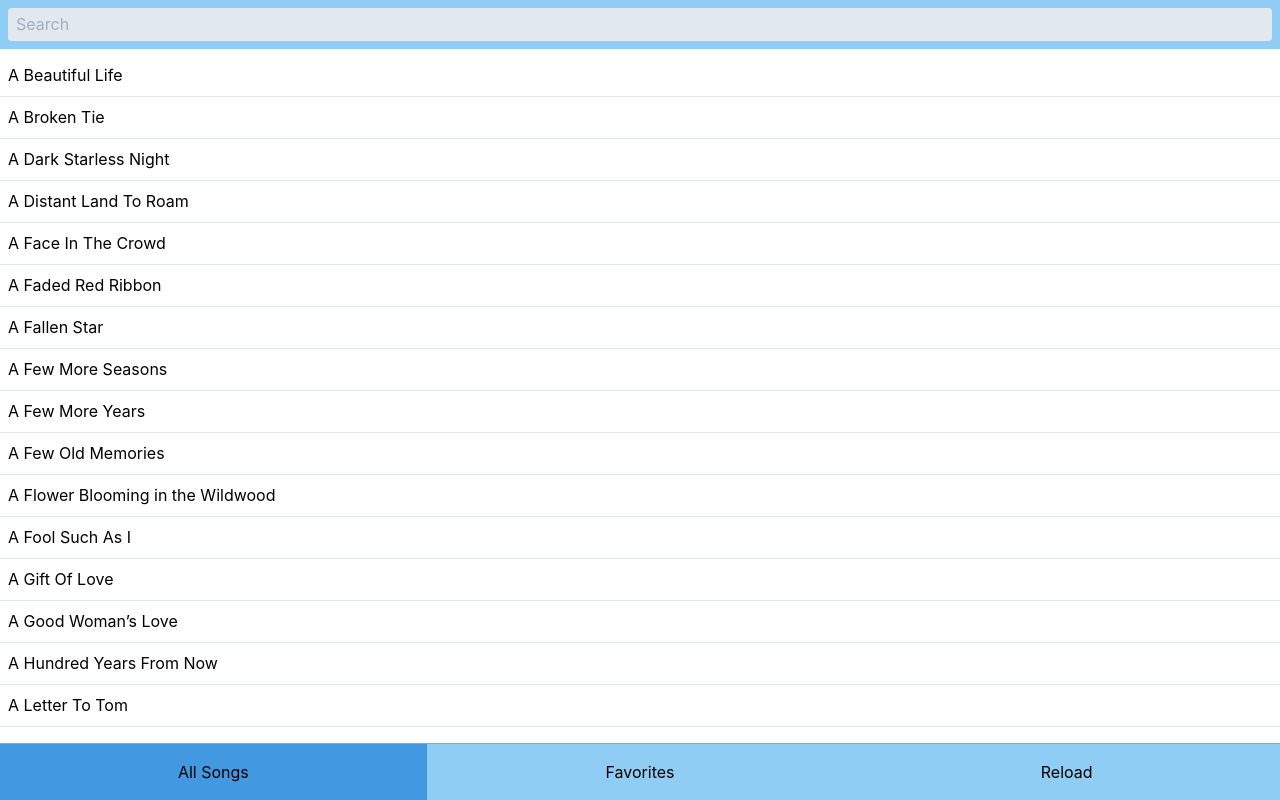
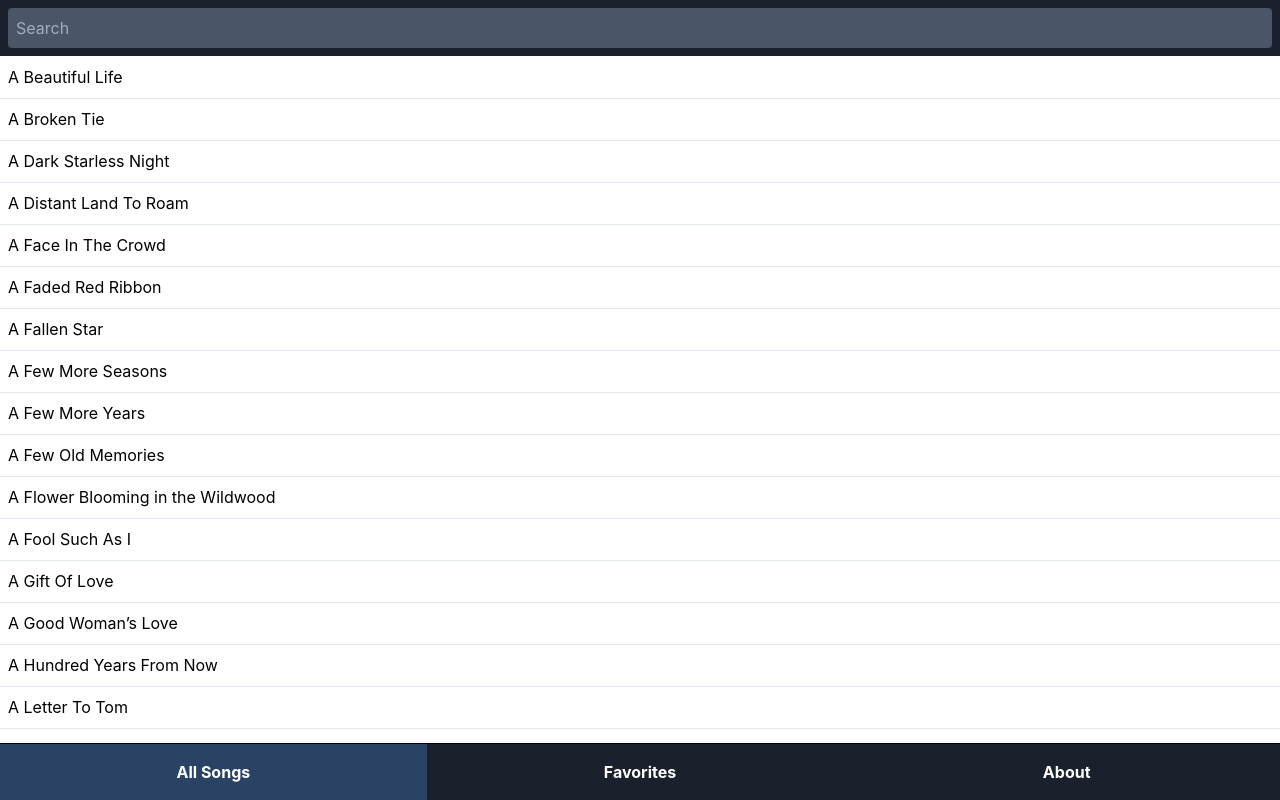
Before and after one commit to stereosteve/bluegrasslyrics.mobi, a React (Create React App) app: page / in a window 1280 px wide. Built offline with nearby package versions, Linux system fonts and the light colour scheme.

Commit message:
style tweaks

```diff
--- a/src/App.js
+++ b/src/App.js
@@ -13,7 +13,6 @@ function SongList({ location, stars }) {
   const urlParams = new URLSearchParams(location.search)
 
   const [q, setQ] = useState(urlParams.get('q') || '')
-  const starFilter = urlParams.get('stars') === '1'
   const listRef = React.createRef()
 
   let songs = allSongs
@@ -21,24 +20,10 @@ function SongList({ location, stars }) {
   if (filterQ) {
     songs = songs.filter(s => s.title.toLowerCase().indexOf(filterQ) > -1)
   }
-  if (starFilter) {
-    songs = songs.filter(s => stars[s.slug])
-  }
-
-  const toggleStarFilter = () => {
-    const p = starFilter ? '/' : '/?stars=1'
-    setQ('')
-    navigate(p, { replace: true })
-  }
 
   useEffect(() => {
     listRef.current && listRef.current.scrollTo(0)
   }, [listRef, location])
-
-  const showAllSongs = () => {
-    setQ('')
-    navigate('/', { replace: true })
-  }
 
   const updateQ = e => {
     setQ(e.target.value)
@@ -47,45 +32,46 @@ function SongList({ location, stars }) {
 
   return (
     <div className="">
-      {starFilter ? (
-        <h1 className="p-3 text-xl font-bold border-b">Favorites</h1>
-      ) : (
-        <div className="fixed top-0 left-0 w-full z-1 p-2 bg-blue-300">
+      <div className="fixed top-0 left-0 w-full z-1 p-2 bg-gray-900">
         <input
-            className="w-full rounded p-2 py-1 bg-gray-300 rounded focus:bg-white border-b"
+          className="w-full rounded p-2 bg-gray-700 rounded text-white"
           type="text"
           placeholder="Search"
           value={q}
           onChange={updateQ}
         />
       </div>
-      )}
 
-      <div className="fixed w-full" style={{ bottom: 60, top: 55 }}>
-        <Listy songs={songs} stars={stars} ref={listRef} />
+      <div className="fixed w-full" style={{ bottom: 60, top: 57 }}>
+        <FancyList songs={songs} stars={stars} ref={listRef} />
       </div>
-      <div className="fixed bottom-0 left-0 w-full z-1 flex bg-blue-300 border-t border-blue-400">
-        <TabItem
-          name="All Songs"
-          onClick={showAllSongs}
-          isActive={!starFilter}
-        />
-        <TabItem
-          name="Favorites"
-          onClick={toggleStarFilter}
-          isActive={starFilter}
-        />
-        <TabItem name="Reload" onClick={() => window.location.reload()} />
-      </div>
+
+      <TabBar active="songs" />
     </div>
   )
 }
 
-const Listy = React.forwardRef(({ songs, stars }, ref) => {
-  const Row = ({ index, style }) => {
-    const song = songs[index]
-    const isStarred = stars[song.slug]
+const Favorites = ({ stars }) => {
+  const songs = allSongs.filter(s => stars[s.slug])
+
   return (
+    <div>
+      <h1 className="text-3xl font-bold p-2">Favorites</h1>
+      <div>
+        {songs.map(song => (
+          <SongListItem
+            key={song.slug}
+            song={song}
+            isStarred={stars[song.slug]}
+          />
+        ))}
+      </div>
+      <TabBar active="stars" />
+    </div>
+  )
+}
+
+const SongListItem = ({ song, isStarred, style = {} }) => (
   <div className="p-2 flex border-b" style={style}>
     <Link to={`/song/${song.slug}`} className="flex-grow truncate">
       {song.title}
@@ -97,12 +83,19 @@ const Listy = React.forwardRef(({ songs, stars }, ref) => {
     )}
   </div>
 )
+
+const FancyList = React.forwardRef(({ songs, stars }, ref) => {
+  const Row = ({ index, style }) => {
+    const song = songs[index]
+    const isStarred = stars[song.slug]
+    return <SongListItem song={song} isStarred={isStarred} style={style} />
   }
 
   return (
     <AutoSizer>
       {({ width, height }) => (
         <List
+          overscanCount={4}
           ref={ref}
           itemCount={songs.length}
           itemSize={42}
@@ -118,9 +111,33 @@ const Listy = React.forwardRef(({ songs, stars }, ref) => {
   )
 })
 
+const TabBar = ({ location, active }) => (
+  <div className="h-16">
+    <div className="fixed bottom-0 left-0 w-full z-1 flex bg-gray-900 border-t border-black">
+      <TabItem
+        name="All Songs"
+        onClick={() => navigate('/')}
+        isActive={active === 'songs'}
+      />
+      <TabItem
+        name="Favorites"
+        onClick={() => navigate('/stars')}
+        isActive={active === 'stars'}
+      />
+      <TabItem
+        name="About"
+        isActive={active === 'about'}
+        onClick={() => navigate('/about')}
+      />
+    </div>
+  </div>
+)
+
 const TabItem = ({ name, isActive, ...rest }) => (
   <button
-    className={`flex-1 p-4 text-center ${isActive ? 'bg-blue-500' : ''}`}
+    className={`flex-1 p-4 text-center text-white font-bold ${
+      isActive ? 'bg-blue-900' : ''
+    }`}
     {...rest}
   >
     {name}
@@ -135,21 +152,21 @@ function SongDetail({ slug, stars, toggleStar }) {
 
   return (
     <div className="bg-white">
-      <div className="flex p-2 bg-gray-200">
+      <div className="flex p-2 bg-gray-900 text-white justify-between">
         <button
           onClick={() => window.history.back()}
-          className="flex p-2 w-32 text-center bg-gray-100"
+          className="p-2 w-32 text-center bg-gray-800 rounded text-center"
         >
           Back
         </button>
         <button
           onClick={() => toggleStar(song)}
-          className={`flex ml-2 p-2 w-32 focus:outline-none ${
-            isStarred ? 'bg-green-300' : 'bg-gray-100'
+          className={`p-2 w-32 right rounded float-right text-center ${
+            isStarred ? 'bg-blue-700' : 'bg-gray-800'
           }`}
         >
           <Star on={isStarred} />
-          {isStarred ? 'Unstar' : 'Star'}
+          {isStarred ? 'Starred' : 'Star'}
         </button>
       </div>
 
@@ -164,6 +181,33 @@ function SongDetail({ slug, stars, toggleStar }) {
   )
 }
 
+const About = () => (
+  <div className="p-4 pb-64">
+    <h1 className="my-2 text-xl font-bold">Bluegrass Lyrics Mobile</h1>
+    <p className="my-2 leading-relaxed">
+      All the songs of{' '}
+      <a href="https://bluegrasslyrics.com">bluegrasslyrics.com</a> made
+      available offline.
+    </p>
+    <p className="my-2 leading-relaxed">
+      You can use the Add to Homescreen button to get an app icon and fullscreen
+      experience try it.
+    </p>
+
+    <div className="mt-8 py-4 border-t font-bold">
+      Danger Zone: <br />
+      <button
+        className="p-2 px-4 bg-red-900 text-white rounded shadow"
+        onClick={() => window.location.reload()}
+      >
+        Reload
+      </button>
+    </div>
+
+    <TabBar active="about" />
+  </div>
+)
+
 export default function App() {
   const [stars, setStars] = useState(initialStars)
 
@@ -174,9 +218,11 @@ export default function App() {
   }
 
   return (
-    <Router>
+    <Router primary={false}>
       <SongList path="/" stars={stars} />
+      <Favorites path="/stars" stars={stars} />
       <SongDetail path="song/:slug" stars={stars} toggleStar={toggleStar} />
+      <About path="/about" />
     </Router>
   )
 }
```
Also changed, not shown: public/manifest.json, 1 other file (tests, documents, lock files or other folders). Lines whose indentation alone changed are shown as unchanged.
